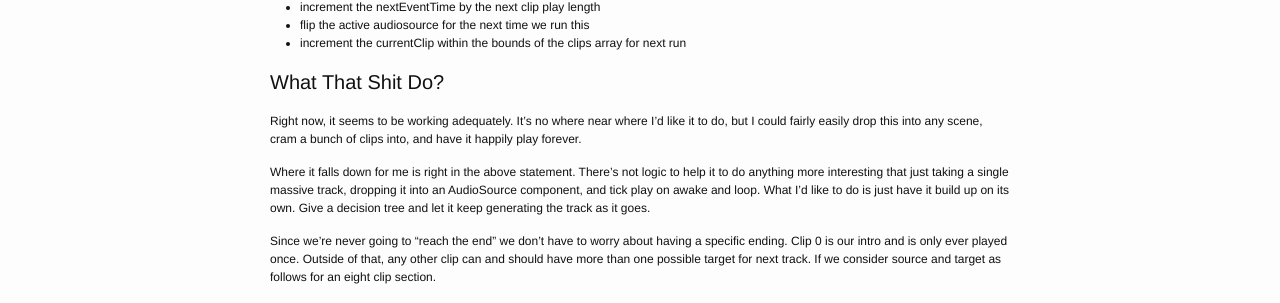
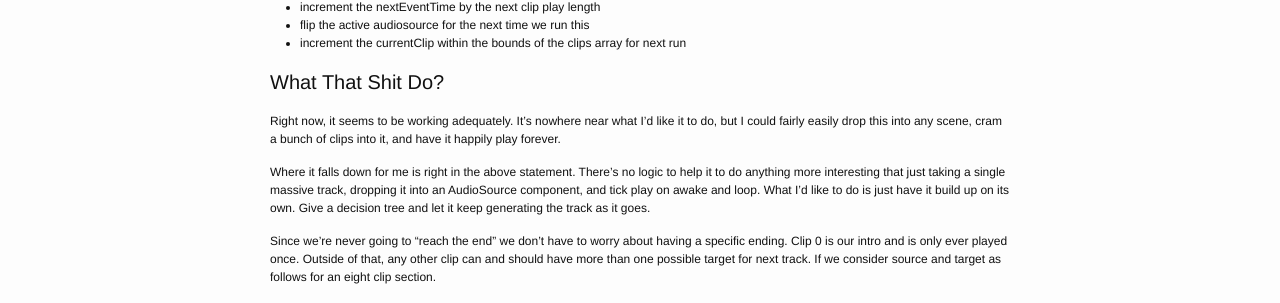
Before and after one commit to dshute/dshute.github.io, a Jekyll site: the page built from _posts/2016-01-21-unity-audio.markdown, in a window 1280 px wide and 900 px high, scrolled down 2470 px. Shown: the part 146-449 px from the top of the window. Built offline with Jekyll 4.4.1, drawn with Linux system fonts in a browser that asks for light colours; some of the changed text lies outside the part shown.

Commit message:
small edits to unity audio entry. bacongamejam entry

```diff
--- a/_posts/2016-01-21-unity-audio.markdown
+++ b/_posts/2016-01-21-unity-audio.markdown
@@ -140,9 +140,9 @@ Aside from that, it's pretty straight forward.
 
 #### What That Shit Do?
 
-Right now, it seems to be working adequately. It's no where near where I'd like it to do, but I could fairly easily drop this into any scene, cram a bunch of clips into, and have it happily play forever.
+Right now, it seems to be working adequately. It's nowhere near what I'd like it to do, but I could fairly easily drop this into any scene, cram a bunch of clips into it, and have it happily play forever.
 
-Where it falls down for me is right in the above statement. There's not logic to help it to do anything more interesting that just taking a single massive track, dropping it into an AudioSource component, and tick play on awake and loop. What I'd like to do is just have it build up on its own. Give a decision tree and let it keep generating the track as it goes.
+Where it falls down for me is right in the above statement. There's no logic to help it to do anything more interesting that just taking a single massive track, dropping it into an AudioSource component, and tick play on awake and loop. What I'd like to do is just have it build up on its own. Give a decision tree and let it keep generating the track as it goes.
 
 Since we're never going to "reach the end" we don't have to worry about having a specific ending. Clip 0 is our intro and is only ever played once. Outside of that, any other clip can and should have more than one possible target for next track. If we consider source and target as follows for an eight clip section.
 
```
Also changed, not shown: other parts of _posts/2016-01-21-unity-audio.markdown (+1 -1 lines), _posts/2016-01-25-bcgj-2016.markdown (added, +58 -0 lines).
